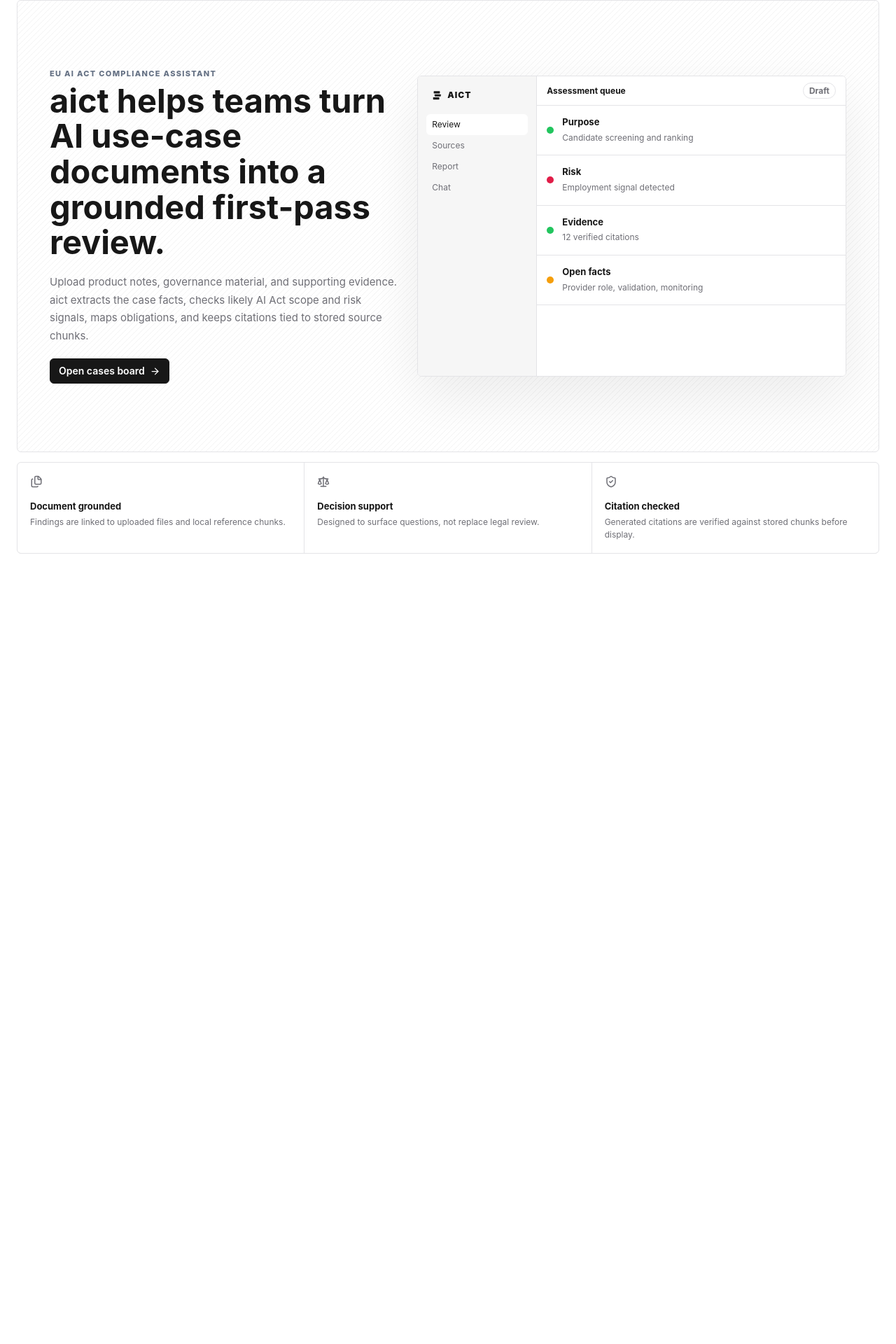
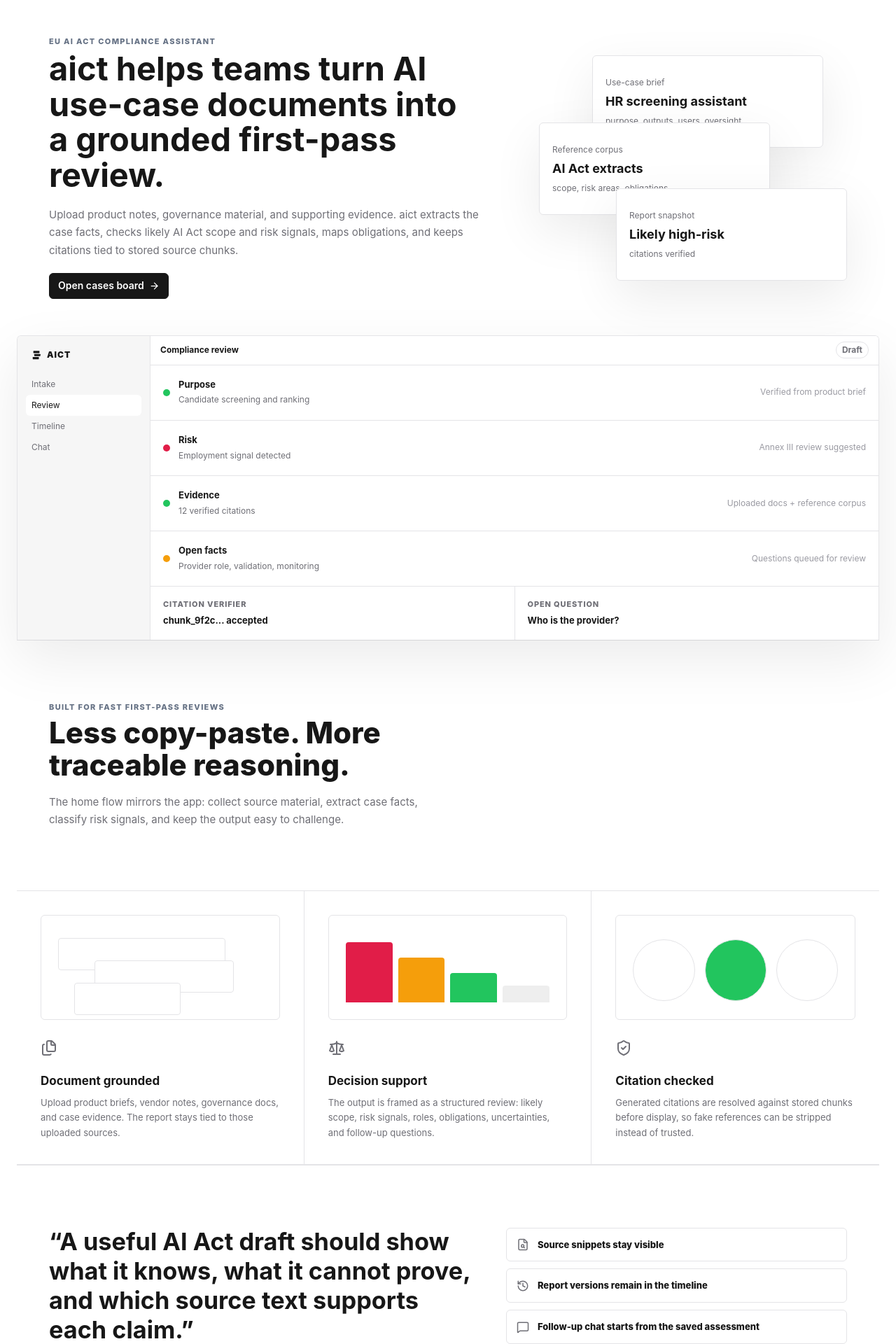
Before and after one commit to aapadill/aict, a React (Vite) app in the folder frontend/: page / in a window 1280 px wide. Shown: the part 78-1998 px from the top of the page at 70% size. Before the commit the page ends 905 px from the top, so only its background shows below. Built offline with nearby package versions, Linux system fonts and the light colour scheme; no server answers.

Commit message:
possible final ui change (home)

```diff
--- a/frontend/src/App.tsx
+++ b/frontend/src/App.tsx
@@ -1,5 +1,17 @@
 import React, { useEffect, useState } from "react";
-import { ArrowRight, Files, Home, LayoutDashboard, Moon, Scale, ShieldCheck, Sun } from "lucide-react";
+import {
+  ArrowRight,
+  FileSearch,
+  Files,
+  History,
+  Home,
+  LayoutDashboard,
+  MessageSquare,
+  Moon,
+  Scale,
+  ShieldCheck,
+  Sun,
+} from "lucide-react";
 import CaseDashboard from "./components/CaseDashboard";
 import CaseWorkspace from "./components/CaseWorkspace";
 import StackedLogo from "./components/StackedLogo";
@@ -95,9 +107,17 @@ export default function App() {
 }
 
 function HomeLanding({ onOpenBoard }: { onOpenBoard: () => void }) {
+  const productRows = [
+    ["Purpose", "found", "Candidate screening and ranking", "Verified from product brief"],
+    ["Risk", "high", "Employment signal detected", "Annex III review suggested"],
+    ["Evidence", "found", "12 verified citations", "Uploaded docs + reference corpus"],
+    ["Open facts", "medium", "Provider role, validation, monitoring", "Questions queued for review"],
+  ];
+
   return (
     <div className="landing">
       <section className="landing-hero">
+        <div className="landing-hero-top">
           <div className="landing-copy">
             <div className="eyebrow">EU AI Act compliance assistant</div>
             <h2>aict helps teams turn AI use-case documents into a grounded first-pass review.</h2>
@@ -113,13 +133,32 @@ function HomeLanding({ onOpenBoard }: { onOpenBoard: () => void }) {
             </div>
           </div>
 
+          <div className="landing-stack" aria-hidden="true">
+            <div className="stack-paper primary-paper">
+              <span>Use-case brief</span>
+              <strong>HR screening assistant</strong>
+              <em>purpose, outputs, users, oversight</em>
+            </div>
+            <div className="stack-paper secondary-paper">
+              <span>Reference corpus</span>
+              <strong>AI Act extracts</strong>
+              <em>scope, risk areas, obligations</em>
+            </div>
+            <div className="stack-paper tertiary-paper">
+              <span>Report snapshot</span>
+              <strong>Likely high-risk</strong>
+              <em>citations verified</em>
+            </div>
+          </div>
+        </div>
+
         <div className="landing-product" aria-label="aict workflow preview">
           <div className="product-sidebar">
             <div className="product-logo"><StackedLogo size={14} /> aict</div>
             {[
+              ["Intake", ""],
               ["Review", "active"],
-              ["Sources", ""],
-              ["Report", ""],
+              ["Timeline", ""],
               ["Chat", ""],
             ].map(([label, active]) => (
               <div key={label} className={`product-nav ${active}`}>{label}</div>
@@ -127,43 +166,128 @@ function HomeLanding({ onOpenBoard }: { onOpenBoard: () => void }) {
           </div>
           <div className="product-main">
             <div className="product-toolbar">
-              <span>Assessment queue</span>
+              <span>Compliance review</span>
               <span className="product-pill">Draft</span>
             </div>
-            {[
-              ["Purpose", "found", "Candidate screening and ranking"],
-              ["Risk", "high", "Employment signal detected"],
-              ["Evidence", "found", "12 verified citations"],
-              ["Open facts", "medium", "Provider role, validation, monitoring"],
-            ].map(([label, tone, text]) => (
+            {productRows.map(([label, tone, text, note]) => (
               <div key={label} className="product-row">
                 <span className={`product-dot ${tone}`} />
                 <div>
                   <strong>{label}</strong>
                   <p>{text}</p>
                 </div>
+                <small>{note}</small>
               </div>
             ))}
+            <div className="product-evidence">
+              <div>
+                <span>citation verifier</span>
+                <strong>chunk_9f2c... accepted</strong>
+              </div>
+              <div>
+                <span>open question</span>
+                <strong>Who is the provider?</strong>
+              </div>
+            </div>
           </div>
         </div>
       </section>
 
-      <section className="landing-strip">
+      <div className="landing-divider" />
+
+      <section className="landing-feature-intro">
+        <div className="eyebrow">Built for fast first-pass reviews</div>
+        <h2>Less copy-paste. More traceable reasoning.</h2>
+        <p>
+          The home flow mirrors the app: collect source material, extract case facts, classify
+          risk signals, and keep the output easy to challenge.
+        </p>
+      </section>
+
+      <section className="landing-features">
+        {[
+          {
+            icon: Files,
+            title: "Document grounded",
+            desc: "Upload product briefs, vendor notes, governance docs, and case evidence. The report stays tied to those uploaded sources.",
+            graphic: "docs",
+          },
+          {
+            icon: Scale,
+            title: "Decision support",
+            desc: "The output is framed as a structured review: likely scope, risk signals, roles, obligations, uncertainties, and follow-up questions.",
+            graphic: "risk",
+          },
+          {
+            icon: ShieldCheck,
+            title: "Citation checked",
+            desc: "Generated citations are resolved against stored chunks before display, so fake references can be stripped instead of trusted.",
+            graphic: "verify",
+          },
+        ].map((feature) => (
+          <div key={feature.title} className="landing-feature">
+            <div className={`feature-visual ${feature.graphic}`}>
+              {feature.graphic === "docs" && (
+                <>
+                  <span />
+                  <span />
+                  <span />
+                </>
+              )}
+              {feature.graphic === "risk" && (
+                <>
+                  <span className="high" />
+                  <span className="medium" />
+                  <span className="low" />
+                  <span className="base" />
+                </>
+              )}
+              {feature.graphic === "verify" && (
+                <>
+                  <span />
+                  <span />
+                  <span />
+                </>
+              )}
+            </div>
+            <feature.icon size={24} />
+            <strong>{feature.title}</strong>
+            <span>{feature.desc}</span>
+          </div>
+        ))}
+      </section>
+
+      <div className="landing-divider" />
+
+      <section className="landing-proof">
+        <blockquote>
+          “A useful AI Act draft should show what it knows, what it cannot prove, and which source
+          text supports each claim.”
+        </blockquote>
+        <div className="proof-grid">
           <div>
-          <Files size={18} />
-          <strong>Document grounded</strong>
-          <span>Findings are linked to uploaded files and local reference chunks.</span>
+            <FileSearch size={18} />
+            <span>Source snippets stay visible</span>
           </div>
           <div>
-          <Scale size={18} />
-          <strong>Decision support</strong>
-          <span>Designed to surface questions, not replace legal review.</span>
+            <History size={18} />
+            <span>Report versions remain in the timeline</span>
           </div>
           <div>
-          <ShieldCheck size={18} />
-          <strong>Citation checked</strong>
-          <span>Generated citations are verified against stored chunks before display.</span>
+            <MessageSquare size={18} />
+            <span>Follow-up chat starts from the saved assessment</span>
           </div>
+        </div>
+      </section>
+
+      <div className="landing-divider" />
+
+      <section className="landing-cta">
+        <h2>Start with the documents you already have.</h2>
+        <p>Create a case, add the use-case description and supporting files, then run the first-pass review.</p>
+        <button className="primary" onClick={onOpenBoard} type="button">
+          Open cases board <ArrowRight size={15} />
+        </button>
       </section>
     </div>
   );
--- a/frontend/src/components/CaseDashboard.tsx
+++ b/frontend/src/components/CaseDashboard.tsx
@@ -112,16 +112,6 @@ export default function CaseDashboard({ onOpen }: { onOpen: (id: string) => void
             icon="◇"
             title="No cases yet"
             hint="Create your first case to start a compliance review."
-            action={
-              <LoadingButton
-                className="primary"
-                loading={creating}
-                loadingText="Starting…"
-                onClick={startNewCase}
-              >
-                <FilePlus2 size={15} /> New case
-              </LoadingButton>
-            }
           />
         ) : (
           <div className="case-list">
--- a/frontend/src/styles.css
+++ b/frontend/src/styles.css
@@ -319,25 +319,25 @@ label {
 .landing {
   display: flex;
   flex-direction: column;
-  gap: 14px;
+  gap: 0;
 }
 
 .landing-hero {
   position: relative;
-  display: grid;
-  min-height: calc(100vh - 154px);
-  grid-template-columns: minmax(0, 0.9fr) minmax(420px, 1.1fr);
-  gap: 24px;
-  align-items: center;
-  border: 1px solid var(--border);
-  border-radius: var(--radius);
-  background: var(--surface);
-  background-image:
-    linear-gradient(135deg, var(--stripe) 8.33%, transparent 8.33%, transparent 50%, var(--stripe) 50%, var(--stripe) 58.33%, transparent 58.33%, transparent 100%);
-  background-size: 8px 8px;
-  box-shadow: var(--shadow);
-  overflow: hidden;
-  padding: 46px;
+  display: flex;
+  min-height: calc(100vh - 112px);
+  flex-direction: column;
+  justify-content: center;
+  background: transparent;
+  padding: 52px 0 0;
+}
+
+.landing-hero-top {
+  display: grid;
+  grid-template-columns: minmax(0, 0.9fr) minmax(360px, 0.7fr);
+  gap: 44px;
+  align-items: center;
+  padding: 0 46px 52px;
 }
 
 .landing-copy {
@@ -369,14 +369,61 @@ label {
   margin-top: 20px;
 }
 
+.landing-stack {
+  position: relative;
+  min-height: 320px;
+}
+
+.stack-paper {
+  position: absolute;
+  display: grid;
+  width: min(330px, 100%);
+  min-height: 132px;
+  align-content: center;
+  border: 1px solid var(--border);
+  border-radius: var(--radius);
+  background: var(--surface);
+  padding: 18px;
+  box-shadow: 0 24px 70px rgba(0, 0, 0, 0.08);
+}
+
+.stack-paper span,
+.stack-paper em {
+  color: var(--text-muted);
+  font-size: 12px;
+  font-style: normal;
+}
+
+.stack-paper strong {
+  margin: 6px 0;
+  color: var(--text);
+  font-size: 18px;
+}
+
+.primary-paper {
+  top: 0;
+  right: 34px;
+}
+
+.secondary-paper {
+  top: 96px;
+  right: 110px;
+}
+
+.tertiary-paper {
+  top: 190px;
+  right: 0;
+}
+
 .landing-product {
   position: relative;
   z-index: 1;
   display: grid;
-  min-height: 430px;
-  grid-template-columns: 170px minmax(0, 1fr);
-  border: 1px solid var(--border);
-  border-radius: var(--radius);
+  min-height: 420px;
+  grid-template-columns: 190px minmax(0, 1fr);
+  border: 1px solid var(--border);
+  border-bottom: 0;
+  border-radius: var(--radius) var(--radius) 0 0;
   background: color-mix(in srgb, var(--surface) 92%, transparent);
   box-shadow: 0 28px 80px rgba(0, 0, 0, 0.08);
   overflow: hidden;
@@ -443,11 +490,11 @@ label {
 
 .product-row {
   display: grid;
-  grid-template-columns: auto minmax(0, 1fr);
+  grid-template-columns: auto minmax(0, 1fr) minmax(180px, 0.7fr);
   gap: 12px;
   align-items: center;
   border-bottom: 1px solid var(--border);
-  padding: 14px;
+  padding: 18px;
 }
 
 .product-row strong,
@@ -464,6 +511,13 @@ label {
   margin: 3px 0 0;
   color: var(--text-muted);
   font-size: 12px;
+}
+
+.product-row small {
+  color: var(--text-faint);
+  font-size: 12px;
+  line-height: 1.4;
+  text-align: right;
 }
 
 .product-dot {
@@ -477,37 +531,242 @@ label {
 .product-dot.high { background: var(--danger); }
 .product-dot.medium { background: var(--amber); }
 
-.landing-strip {
+.product-evidence {
+  display: grid;
+  grid-template-columns: repeat(2, minmax(0, 1fr));
+  gap: 1px;
+  background: var(--border);
+}
+
+.product-evidence div {
+  display: grid;
+  gap: 5px;
+  background: var(--surface);
+  padding: 18px;
+}
+
+.product-evidence span {
+  color: var(--text-muted);
+  font-size: 11px;
+  font-weight: 800;
+  letter-spacing: 0.08em;
+  text-transform: uppercase;
+}
+
+.product-evidence strong {
+  color: var(--text);
+  font-size: 13px;
+}
+
+.landing-divider {
+  width: 100%;
+  border-top: 1px solid var(--border);
+}
+
+.landing-feature-intro,
+.landing-proof,
+.landing-cta {
+  padding: 88px 46px;
+}
+
+.landing-feature-intro h2,
+.landing-cta h2 {
+  max-width: 620px;
+  margin: 0;
+  color: var(--text);
+  font-size: clamp(2rem, 3.6vw, 3rem);
+  font-weight: 800;
+  line-height: 1.08;
+}
+
+.landing-feature-intro p,
+.landing-cta p {
+  max-width: 560px;
+  margin: 18px 0 0;
+  color: var(--text-muted);
+  font-size: 15px;
+  line-height: 1.7;
+}
+
+.landing-features {
   display: grid;
   grid-template-columns: repeat(3, minmax(0, 1fr));
-  gap: 1px;
-  border: 1px solid var(--border);
-  border-radius: var(--radius);
-  background: var(--border);
+  border: 1px solid var(--border);
+  border-left: 0;
+  border-right: 0;
+}
+
+.landing-feature {
+  min-width: 0;
+  border-right: 1px solid var(--border);
+  padding: 34px;
+}
+
+.landing-feature:last-child {
+  border-right: 0;
+}
+
+.feature-visual {
+  display: grid;
+  height: 150px;
+  align-items: center;
+  border: 1px solid var(--border);
+  border-radius: var(--radius);
+  background: color-mix(in srgb, var(--surface) 72%, transparent);
+  margin-bottom: 28px;
   overflow: hidden;
-}
-
-.landing-strip div {
+  padding: 24px;
+}
+
+.feature-visual.docs {
+  position: relative;
+}
+
+.feature-visual.docs span {
+  display: block;
+  height: 46px;
+  border: 1px solid var(--border);
+  border-radius: 4px;
   background: var(--surface);
-  color: var(--text-muted);
-  padding: 18px;
-}
-
-.landing-strip strong,
-.landing-strip span {
+}
+
+.feature-visual.docs span:nth-child(1) {
+  width: 82%;
+}
+
+.feature-visual.docs span:nth-child(2) {
+  width: 68%;
+  margin-left: 18%;
+  margin-top: -14px;
+}
+
+.feature-visual.docs span:nth-child(3) {
+  width: 52%;
+  margin-left: 8%;
+  margin-top: -14px;
+}
+
+.feature-visual.risk {
+  grid-template-columns: repeat(4, minmax(0, 1fr));
+  gap: 8px;
+  align-items: end;
+}
+
+.feature-visual.risk span {
   display: block;
-}
-
-.landing-strip strong {
-  margin-top: 12px;
-  color: var(--text);
+  border-radius: 4px 4px 0 0;
+}
+
+.feature-visual.risk .high {
+  height: 86px;
+  background: var(--danger);
+}
+
+.feature-visual.risk .medium {
+  height: 64px;
+  background: var(--amber);
+}
+
+.feature-visual.risk .low {
+  height: 42px;
+  background: var(--success);
+}
+
+.feature-visual.risk .base {
+  height: 24px;
+  background: var(--surface-3);
+}
+
+.feature-visual.verify {
+  grid-template-columns: repeat(3, minmax(0, 1fr));
+  gap: 14px;
+}
+
+.feature-visual.verify span {
+  display: block;
+  aspect-ratio: 1;
+  border: 1px solid var(--border);
+  border-radius: 999px;
+  background: var(--surface);
+}
+
+.feature-visual.verify span:nth-child(2) {
+  background: var(--success);
+}
+
+.landing-feature > svg {
+  color: var(--text-muted);
+}
+
+.landing-feature strong,
+.landing-feature span {
+  display: block;
+}
+
+.landing-feature strong {
+  margin-top: 18px;
+  color: var(--text);
+  font-size: 17px;
+}
+
+.landing-feature span {
+  max-width: 360px;
+  margin-top: 8px;
+  color: var(--text-muted);
   font-size: 13px;
-}
-
-.landing-strip span {
-  margin-top: 4px;
-  color: var(--text-muted);
-  font-size: 12px;
+  line-height: 1.65;
+}
+
+.landing-proof {
+  display: grid;
+  grid-template-columns: minmax(0, 1fr) minmax(300px, 0.8fr);
+  gap: 44px;
+  align-items: center;
+}
+
+.landing-proof blockquote {
+  max-width: 760px;
+  margin: 0;
+  color: var(--text);
+  font-size: clamp(1.7rem, 3vw, 2.45rem);
+  font-weight: 700;
+  line-height: 1.22;
+}
+
+.proof-grid {
+  display: flex;
+  flex-direction: column;
+  gap: 10px;
+}
+
+.proof-grid div {
+  display: flex;
+  align-items: center;
+  gap: 12px;
+  border: 1px solid var(--border);
+  border-radius: var(--radius);
+  padding: 14px;
+}
+
+.proof-grid svg {
+  flex: 0 0 auto;
+  color: var(--text-muted);
+}
+
+.proof-grid span {
+  color: var(--text);
+  font-size: 13px;
+  font-weight: 800;
+}
+
+.landing-cta {
+  display: grid;
+  justify-items: center;
+  text-align: center;
+}
+
+.landing-cta p {
+  margin-bottom: 28px;
 }
 
 .panel,
@@ -1952,13 +2211,27 @@ label {
 
 @media (max-width: 1100px) {
   .dashboard-layout,
-  .landing-hero,
+  .landing-hero-top,
+  .landing-features,
+  .landing-proof,
   .workspace-grid,
   .risk-summary-panel,
   .facts-layout,
-  .report-overview,
-  .landing-strip {
+  .report-overview {
     grid-template-columns: 1fr;
+  }
+
+  .landing-stack {
+    min-height: 260px;
+  }
+
+  .landing-feature {
+    border-right: 0;
+    border-bottom: 1px solid var(--border);
+  }
+
+  .landing-feature:last-child {
+    border-bottom: 0;
   }
 
   .workspace-rail {
@@ -1991,7 +2264,56 @@ label {
   }
 
   .landing-hero {
-    padding: 18px;
+    padding-top: 32px;
+  }
+
+  .landing-hero-top,
+  .landing-feature-intro,
+  .landing-proof,
+  .landing-cta {
+    padding-right: 18px;
+    padding-left: 18px;
+  }
+
+  .landing-stack {
+    display: none;
+  }
+
+  .landing-product {
+    grid-template-columns: 1fr;
+    min-height: auto;
+  }
+
+  .product-sidebar {
+    display: none;
+  }
+
+  .product-row {
+    grid-template-columns: auto minmax(0, 1fr);
+  }
+
+  .product-row small {
+    grid-column: 2;
+    text-align: left;
+  }
+
+  .product-evidence {
+    grid-template-columns: 1fr;
+  }
+
+  .landing-feature-intro,
+  .landing-proof,
+  .landing-cta {
+    padding-top: 64px;
+    padding-bottom: 64px;
+  }
+
+  .landing-feature {
+    padding: 24px 18px;
+  }
+
+  .feature-visual {
+    height: 128px;
   }
 
   .landing-hero h2 {
```
Lines whose indentation alone changed are shown as unchanged.
